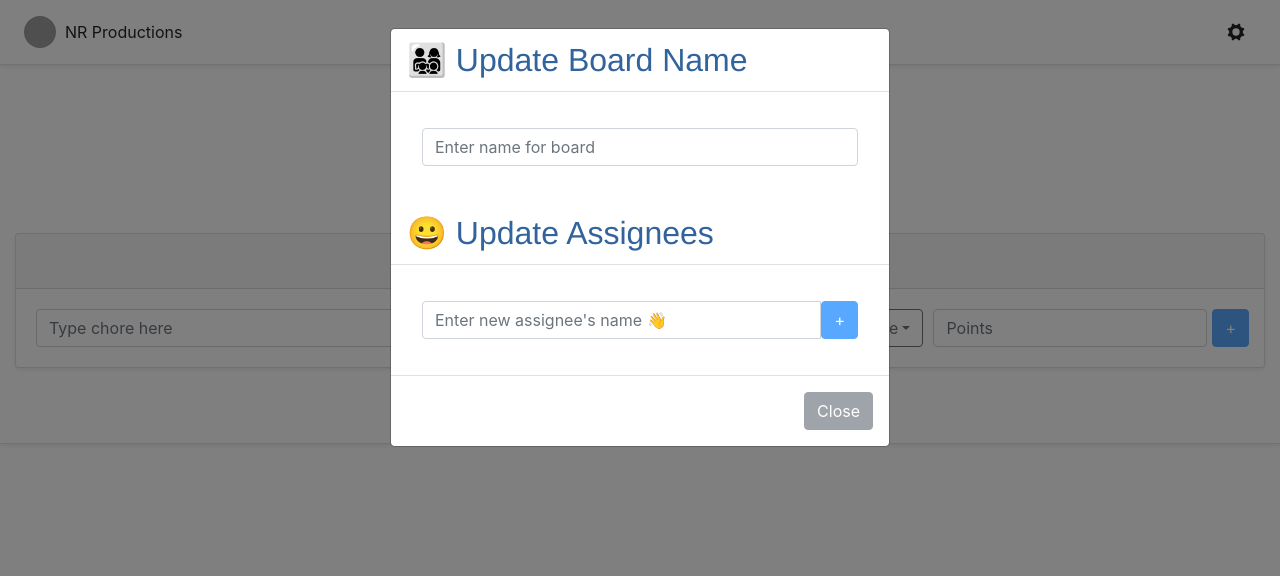
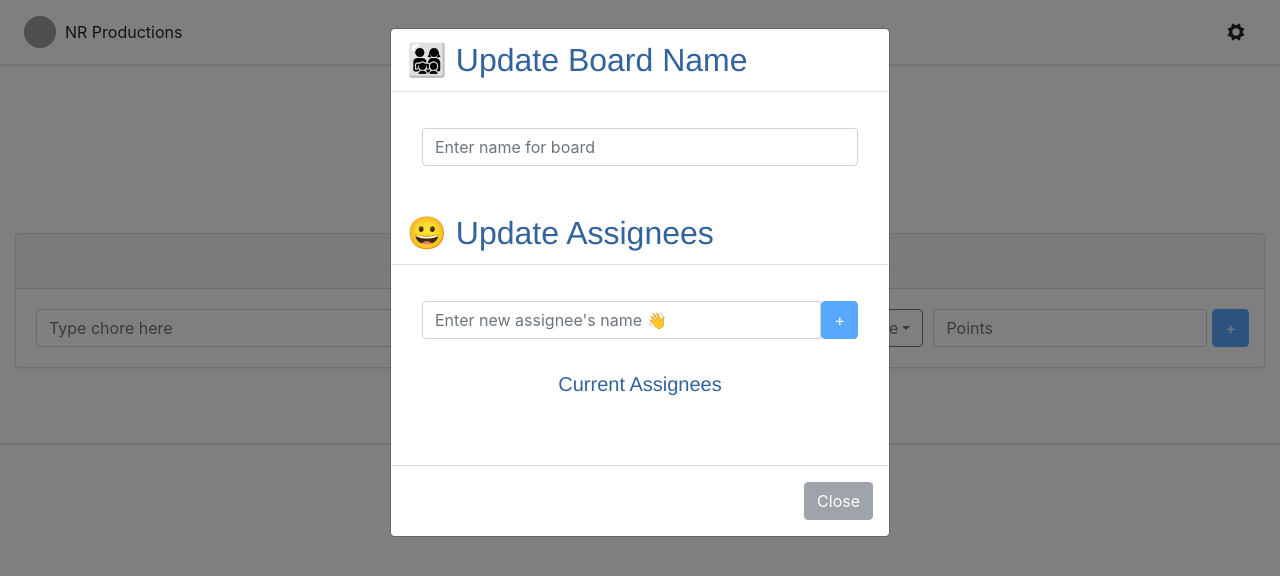
Before and after one commit to nicolleromero/chores-app, a React (Create React App) app in the folder chores-app/: page / in a window 1280 px wide. Shown: the top 576 px of the page. Built offline with nearby package versions, Linux system fonts and the light colour scheme; grey boxes are pictures that could not be loaded.

Commit message:
Refactoring for consistency

```diff
--- a/chores-app/src/components/App.js
+++ b/chores-app/src/components/App.js
@@ -159,7 +159,7 @@ export class App extends React.Component {
             </div>
           </div>
 
-          <div class="container">
+
           <div class="row">
             {this.state.assignees.map((assignee) => {
               return (
@@ -182,7 +182,7 @@ export class App extends React.Component {
             })}
           </div>
         </div>
-        </div>
+
 
         <div class="d-flex flex-column flex-md-row align-items-center p-3 px-md-4 mb-3 bg-white border-bottom shadow-sm">
           <h5 class="my-0 mr-md-auto font-weight-normal"><br /></h5>
--- a/chores-app/src/components/Chore.js
+++ b/chores-app/src/components/Chore.js
@@ -1,4 +1,7 @@
 import React from 'react';
+
+import { DeleteButton } from './DeleteButton';
+import { Points } from './Points';
 
 import './Chore.css';
 
@@ -37,20 +40,13 @@ export class Chore extends React.Component {
               onBlur={this.handleBlur}
             />
             {this.state.editing && (
-              <button
-                className="btn btn-sm delete-button"
+              <DeleteButton
                 onClick={() => this.props.onDelete(this.props.item.id)}
-                onMouseDown={(e) => e.preventDefault()}
-              >
-                ❌
-              </button>
+              />
             )}
-            <input
-              class="appearance-none bg-transparent border-none w-full text-gray-700 py-1 px-2 leading-tight focus:outline-none points-input"
-              type="text"
-              placeholder="Points"
+            <Points
               value={this.props.item.points}
-              onChange={(e) => this.props.onChange(this.props.item.id, 'points', e.target.value)}
+              onChange={(e) => this.props.onChange(this.props.item.id, 'points', Number(e.target.value))}
             />
           </div>
         </form>
--- a/chores-app/src/components/GoalLists.js
+++ b/chores-app/src/components/GoalLists.js
@@ -72,15 +72,26 @@ export class GoalLists extends React.Component {
             <div className="align-text-center completedgoals-title">
               Completed goals
             </div>
-            {this.props.completedGoalsList.map((goal) => {
+            {this.props.completedGoalsList.map((goal, index) => {
               return (
+                <div>
                   <Goal
                     key={goal.id}
                     goal={goal}
                     onDelete={this.props.onDeleteGoal}
                     onChange={this.props.onChangeGoal}
                   />
-              );
+                  {/* Added logic to show 100% bar for first goal in completed list */}
+                  {index === 0 && this.props.incompleteGoalsList[0] && !this.props.incompleteGoalsList[0].points && (
+                    <div class="card-body text-center">
+                      <GoalProgressBar
+                        className="align-items-center"
+                        percentage={1}
+                      />
+                    </div>
+                  )}
+                </div>
+              )
             })}
           </ListGroup>
         </div>
--- a/chores-app/src/components/KidCard.js
+++ b/chores-app/src/components/KidCard.js
@@ -21,7 +21,7 @@ export class KidCard extends React.Component {
 
     for (let goal of this.props.goalList) {
       if (!incomplete && goal.points && remainingPoints >= goal.points) {
-        completedGoalsList.push(goal);
+        completedGoalsList.unshift(goal);
         remainingPoints = remainingPoints - goal.points;
       } else {
         incompleteGoalsList.push(goal);
--- a/chores-app/src/components/Points.js
+++ b/chores-app/src/components/Points.js
@@ -23,7 +23,7 @@ export class Points extends React.Component {
   render() {
     return (
       <input
-        class="appearance-none bg-transparent border-none w-full text-gray-700 mr-3 leading-tight focus:outline-none points-input"
+        class="text-right appearance-none bg-transparent border-none w-full text-gray-700 mr-3 leading-tight focus:outline-none points-input"
         type="text"
         placeholder="Points"
         value={this.state.inputValue == null ? (this.props.value || '') : this.state.inputValue}
--- /dev/null
+++ b/chores-app/src/components/SetupModal.css
@@ -0,0 +1,10 @@
+.current-assignees {
+  font-family: "Helvetica Neue";
+  font-size: 20px;
+  font-style: i;
+  font-variant: normal;
+  font-weight: 100;
+  line-height: 50px;
+  text-align: center;
+  color: #32639c;
+}
--- a/chores-app/src/components/SetupModal.js
+++ b/chores-app/src/components/SetupModal.js
@@ -1,6 +1,10 @@
 import React from 'react';
 import FlipMove from 'react-flip-move';
 import { Button, Form, InputGroup, ListGroup, Modal } from 'react-bootstrap';
+
+import { DeleteButton } from './DeleteButton';
+
+import './SetupModal.css';
 
 
 export class SetupModal extends React.Component {
@@ -98,8 +102,11 @@ export class SetupModal extends React.Component {
               </Form.Row>
             </Form>
 
-
+            <div class="card-body text-center">
               <ListGroup variant="flush">
+                <div className="align-text-center current-assignees">
+                  Current Assignees
+              </div>
                 <FlipMove duration={350} easing="ease-out">
                   {this.props.assignees.map((assignee) => {
                     return (
@@ -109,7 +116,7 @@ export class SetupModal extends React.Component {
                       >
                         <div class="flex md:items-center border-b border-b-2 border-blue-500 py-2">
                           <input
-                          class="bg-transparent border-none w-full text-gray-700 mr-3 py-1 px-2 leading-tight focus:outline-none"
+                            class="text-center bg-transparent border-none w-full text-gray-700 mr-3 py-1 px-2 leading-tight focus:outline-none"
                             type="text"
                             value={assignee.name}
                             onChange={(e) => this.props.onChange(assignee.id, 'name', e.target.value)}
@@ -117,13 +124,9 @@ export class SetupModal extends React.Component {
                             onBlur={() => this.handleBlur(assignee)}
                           />
                           {this.state.editing && (
-                          <button
-                            className="btn btn-sm m-2"
+                            <DeleteButton
                               onClick={() => this.props.onDelete(assignee.id)}
-                            onMouseDown={(e) => e.preventDefault()}
-                          >
-                            ❌
-                          </button>
+                            />
                           )}
                         </div>
                       </form>
@@ -131,6 +134,7 @@ export class SetupModal extends React.Component {
                   })}
                 </FlipMove>
               </ListGroup>
+            </div>
           </Modal.Body>
         </div>
         <Modal.Footer>
```
Lines whose indentation alone changed are shown as unchanged.
